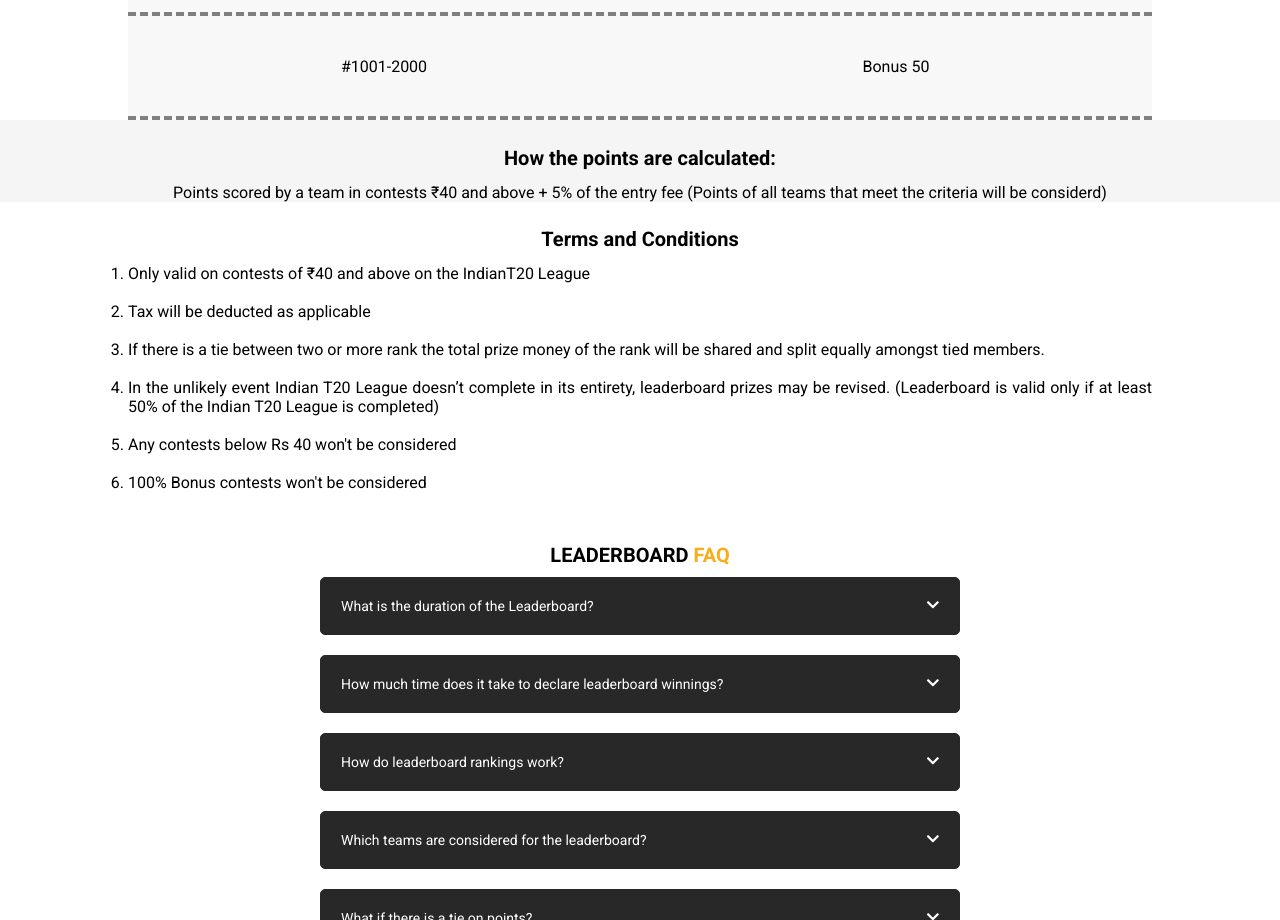
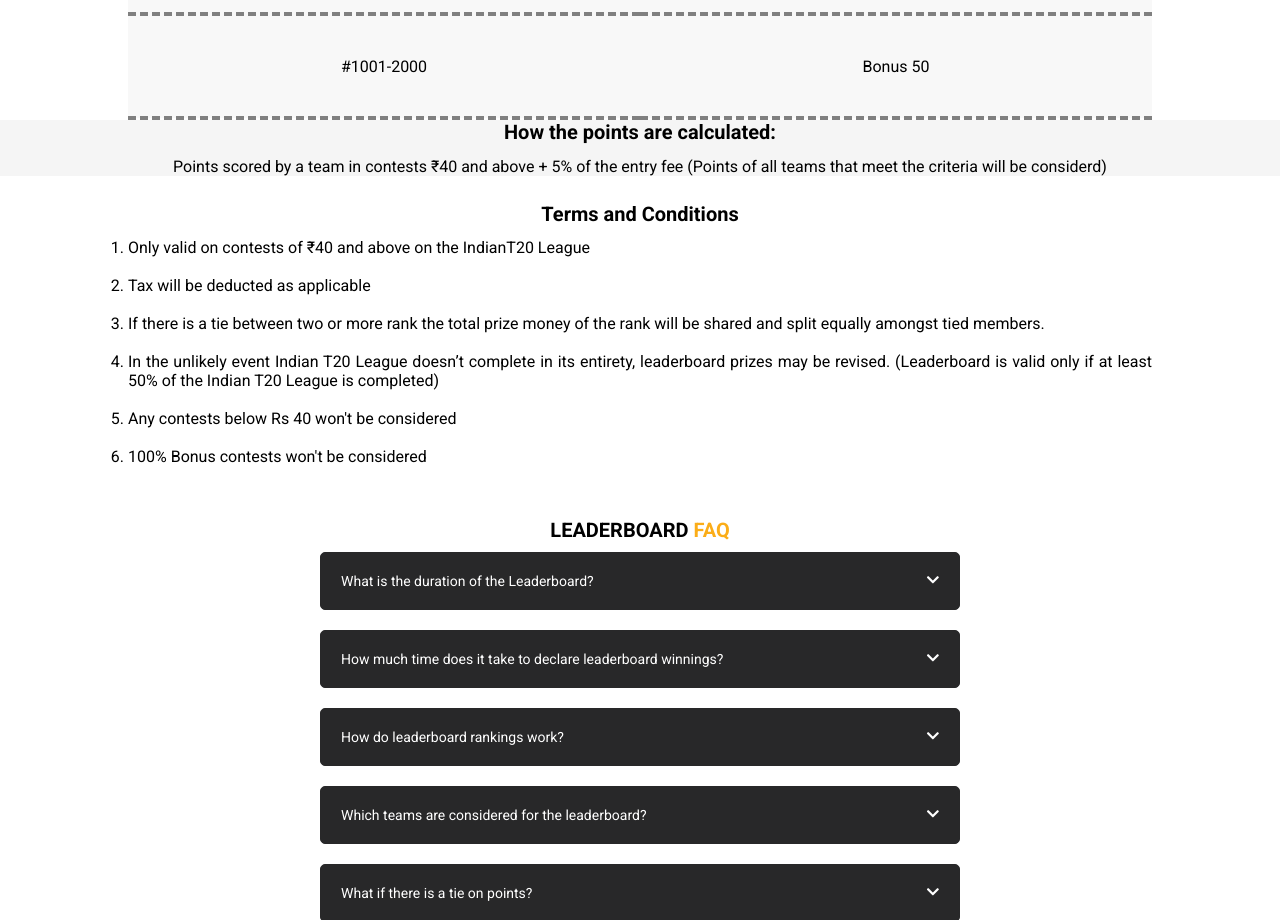
Before and after one commit to febin123/dream07, a plain HTML site: page leaderboard.html in a window 1280 px wide. Shown: the part 1780-2700 px from the top of the page. Drawn offline with nearby package versions, Linux system fonts and the light colour scheme.

Commit message:
Update leaderboard.css

```diff
--- a/leaderboard.css
+++ b/leaderboard.css
@@ -145,7 +145,7 @@ font-family: 'Roboto', sans-serif;
 
   /*start of points*/
   #point{
-      padding-top: 2vw;
+      padding-top: 0vw;
       background-color: whitesmoke;
       text-align:center;
   }
```
